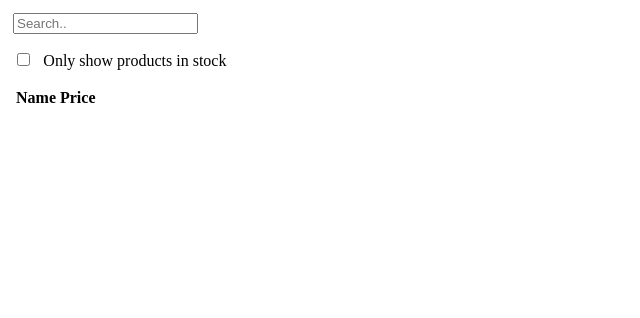
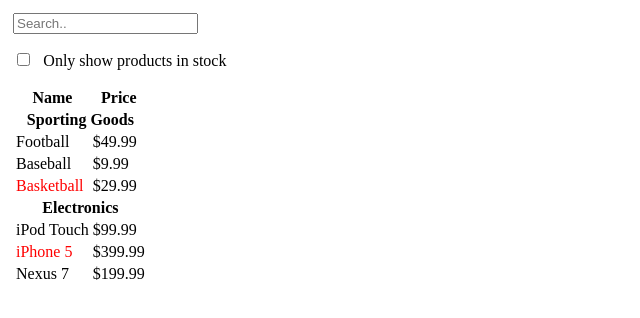
Before and after one commit to x86chi/thinking-in-react, a React (Create React App) app: page / in a window 1280 px wide. Shown: the top 318 px of the page, without its empty margins (0-640 px from the left). Built offline with nearby package versions, Linux system fonts and the light colour scheme.

Commit message:
Connect components

```diff
--- a/src/App.tsx
+++ b/src/App.tsx
@@ -1,4 +1,4 @@
-import React from "react";
+import React, { useState } from "react";
 import "./App.css";
 import ProductTable from "./components/Products";
 
@@ -6,10 +6,21 @@
 import SearchBar from "./components/SearchBar";
 
 function App() {
+  const [filterText, setFilterText] = useState("");
+  const [inStockOnly, setInStockOnly] = useState(false);
   return (
     <>
-      <SearchBar filterText="" inStockOnly={false} />
-      <ProductTable products={api} />
+      <SearchBar
+        filterText={filterText}
+        inStockOnly={inStockOnly}
+        setFilterText={setFilterText}
+        setInStockOnly={setInStockOnly}
+      />
+      <ProductTable
+        products={api}
+        filterText={filterText}
+        inStockOnly={inStockOnly}
+      />
     </>
   );
 }
--- a/src/components/Products.tsx
+++ b/src/components/Products.tsx
@@ -6,7 +6,7 @@
   products,
   filterText,
   inStockOnly
-}: { products: Product[] } & SearchBarProps) {
+}: { products: Product[] } & Omit<SearchBarProps, "setFilterText">) {
   const rows: JSX.Element[] = [];
   let lastCategory: string;
 
--- a/src/components/SearchBar.tsx
+++ b/src/components/SearchBar.tsx
@@ -1,19 +1,32 @@
-import React from "react";
+import React, { Dispatch, SetStateAction } from "react";
 
 export type SearchBarProps = {
   filterText: string;
   inStockOnly: boolean;
+  setFilterText: Dispatch<SetStateAction<string>>;
+  setInStockOnly: Dispatch<SetStateAction<boolean>>;
 };
 
-export default function SearchBar({ filterText, inStockOnly }: SearchBarProps) {
+export default function SearchBar({
+  filterText,
+  inStockOnly,
+  setFilterText,
+  setInStockOnly
+}: SearchBarProps) {
   return (
     <form>
-      <input type="text" placeholder="Search.." value={filterText} />
+      <input
+        type="text"
+        placeholder="Search.."
+        value={filterText}
+        onChange={e => setFilterText(e.target.value)}
+      />
       <p>
         <input
           type="checkbox"
           style={{ marginRight: "1em" }}
           checked={inStockOnly}
+          onChange={e => setInStockOnly(e.target.value)}
         />
         Only show products in stock
       </p>
```
